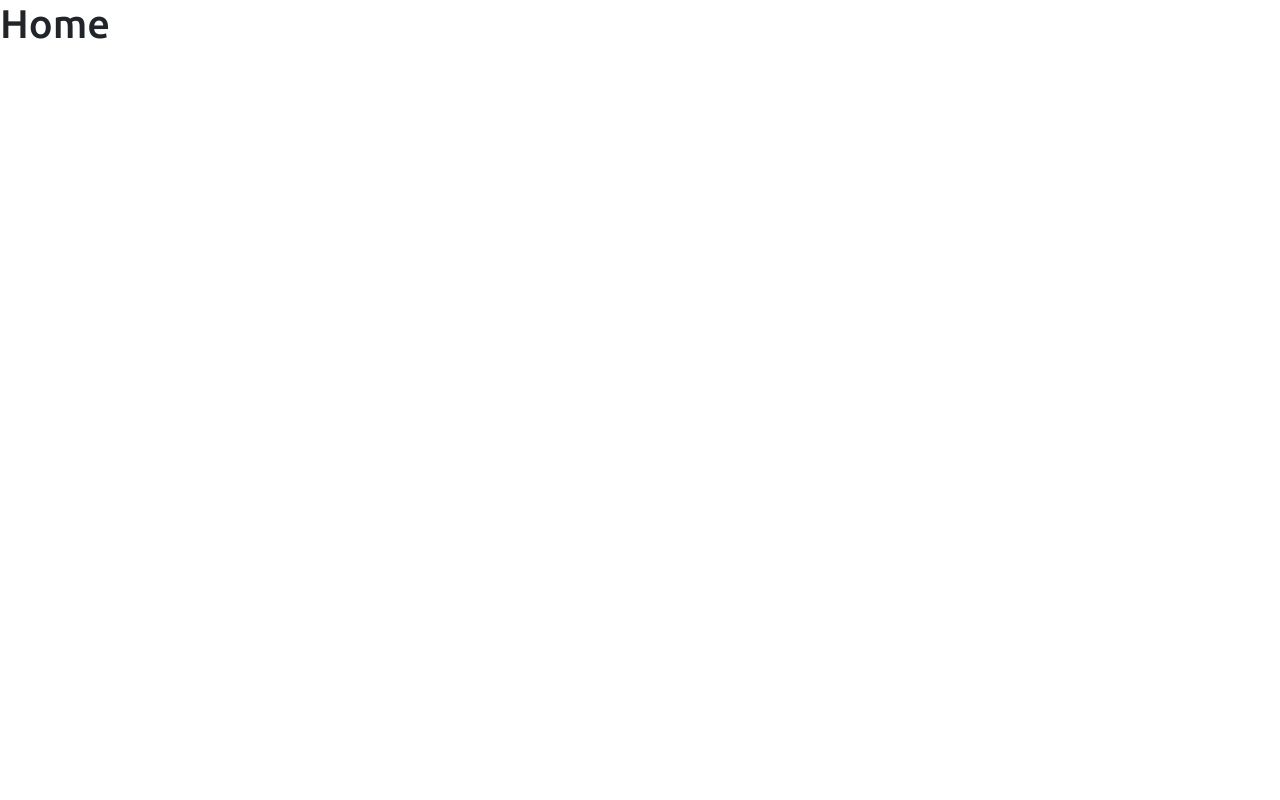
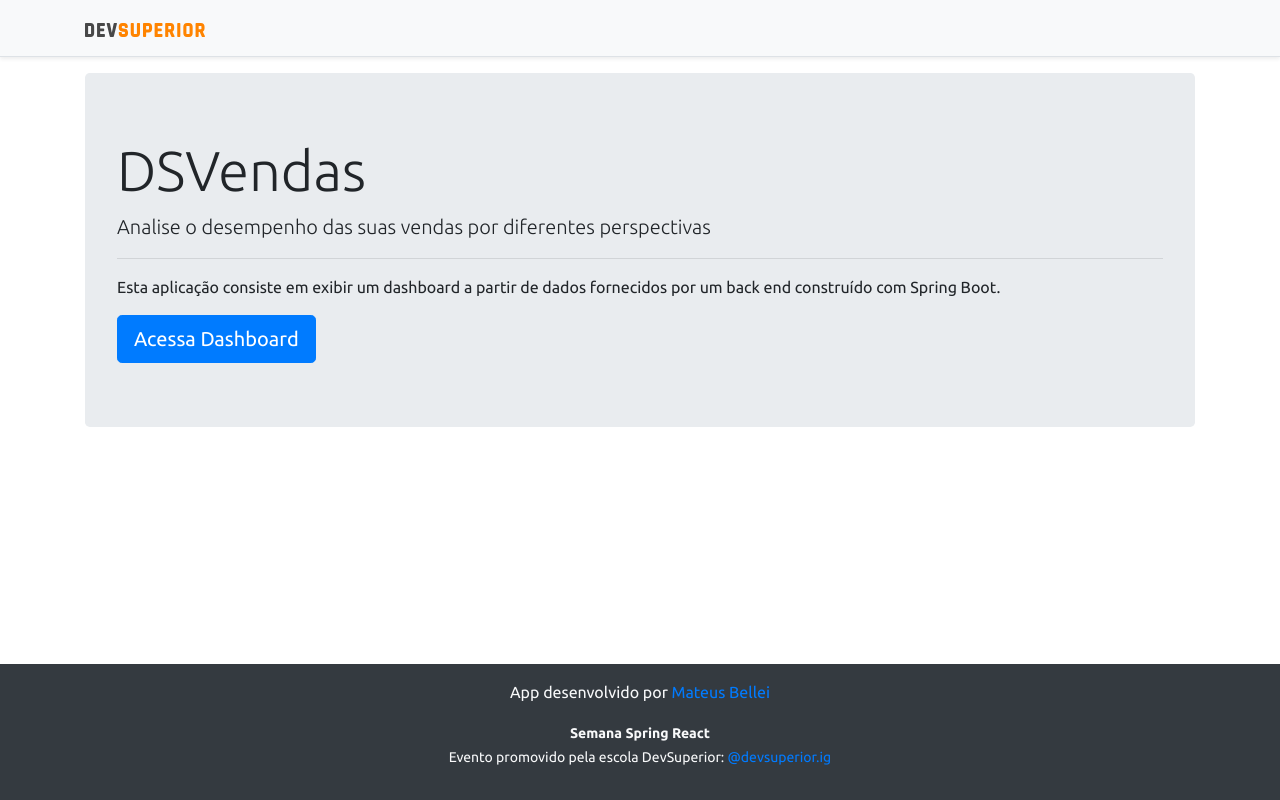
Before and after one commit to m7bellei/projeto-sds3, a React (Create React App) app in the folder frontend/: page / in a window 1280 px wide. Built offline with nearby package versions, Linux system fonts and the light colour scheme.

Commit message:
Home and DS Navigation

```diff
--- a/frontend/src/components/NavBar/NavBar.tsx
+++ b/frontend/src/components/NavBar/NavBar.tsx
@@ -1,5 +1,6 @@
 import React from 'react';
 import ImgDsDark from 'assets/img/ds-dark.svg';
+import { Link } from 'react-router-dom';
 
 
 const NavBar = () => {
@@ -7,7 +8,10 @@
         <div className="d-flex flex-column flex-md-row align-items-center p-3 px-md-4 mb-3 bg-light border-bottom shadow-sm">
             <div className="container">
                 <nav className="my-2 my-md-0 mr-md-3">
-                    <img src={ImgDsDark} alt="DevSuperior" width="120" />
+                    <Link to ="/">
+                        <img src={ImgDsDark} alt="DevSuperior" width="120" />
+                    </Link>
+
                 </nav>
             </div>
         </div>
--- a/frontend/src/pages/Home/Home.tsx
+++ b/frontend/src/pages/Home/Home.tsx
@@ -1,8 +1,24 @@
+import Footer from "components/Footer/Footer";
+import NavBar from "components/NavBar/NavBar";
+import { Link } from "react-router-dom";
+
 const Home = () => {
     return (
-        <div>
-            <h1>Home</h1>
+        <>
+        <NavBar></NavBar>
+        <div className="container">
+            <div className="jumbotron">
+                <h1 className="display-4">DSVendas</h1>
+                <p className="lead">Analise o desempenho das suas vendas por diferentes perspectivas</p>
+                <hr />
+                <p>Esta aplicação consiste em exibir um dashboard a partir de dados fornecidos por um back end construído com Spring Boot.</p>
+                <Link className ="btn btn-primary btn-lg" to="/dashboard">
+                    Acessa Dashboard
+                </Link>
+            </div>
         </div>
+        <Footer></Footer>
+        </>
     );
 }
 
```
